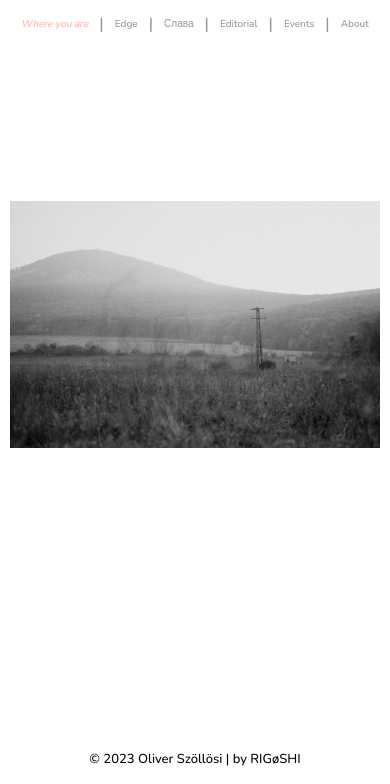
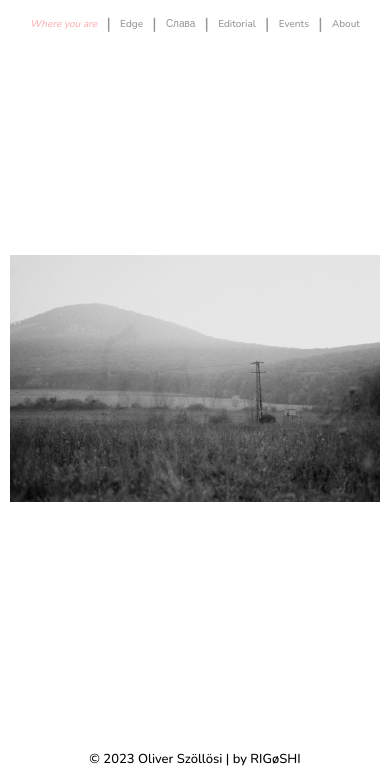
Before and after one commit to szolloli/photography_portfolio, a plain HTML site: page index.html in a window 390 px wide. Shown: the part 60-844 px from the top of the page. Drawn offline with nearby package versions, Linux system fonts and the light colour scheme.

```diff
--- a/style.css
+++ b/style.css
@@ -21,7 +21,7 @@ h1 {
   height: 100vh;
   float: left;
   color: #959595;
-  /* position: absolute; */
+  position: absolute;
 }
 
 .menu h1 {
@@ -108,7 +108,8 @@ i {
 }
 
 .content {
-  margin: auto;
+  /* display: flex; */
+  /* margin: auto; */
   overflow: hidden;
   width: calc(70vw);
   position: relative;
@@ -125,7 +126,7 @@ i {
   /* position: relative; */
   /* transition: 1s; */
   /* top: 20vh; */
-  /* margin: auto; */
+  margin: auto;
   /* margin-top: 30vh;
   margin-top: 30vh;
   margin-top: 30vh;
@@ -143,6 +144,11 @@ i {
   width: 80vw;
   padding-left: 10px;
   padding-right: 10px;
+}
+.containerik {
+  display: flex;
+  flex-direction: column;
+  margin: auto;
 }
 
 footer {
@@ -257,6 +263,7 @@ a::selection {
     margin-top: 5vh;
     width: 100%;
     height: 10vh;
+    position: relative;
   }
   .menu li {
     font-size: x-small;
```
Also changed, not shown: 1 other file.
